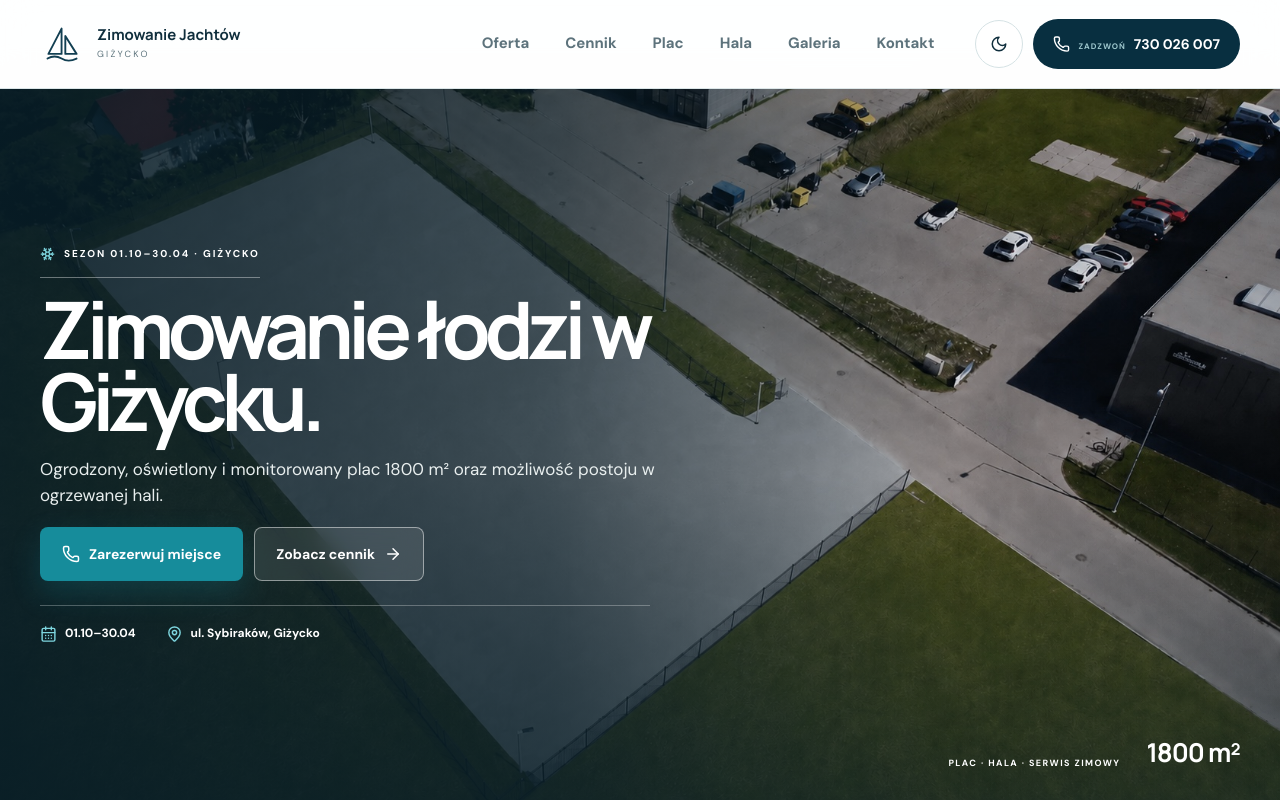
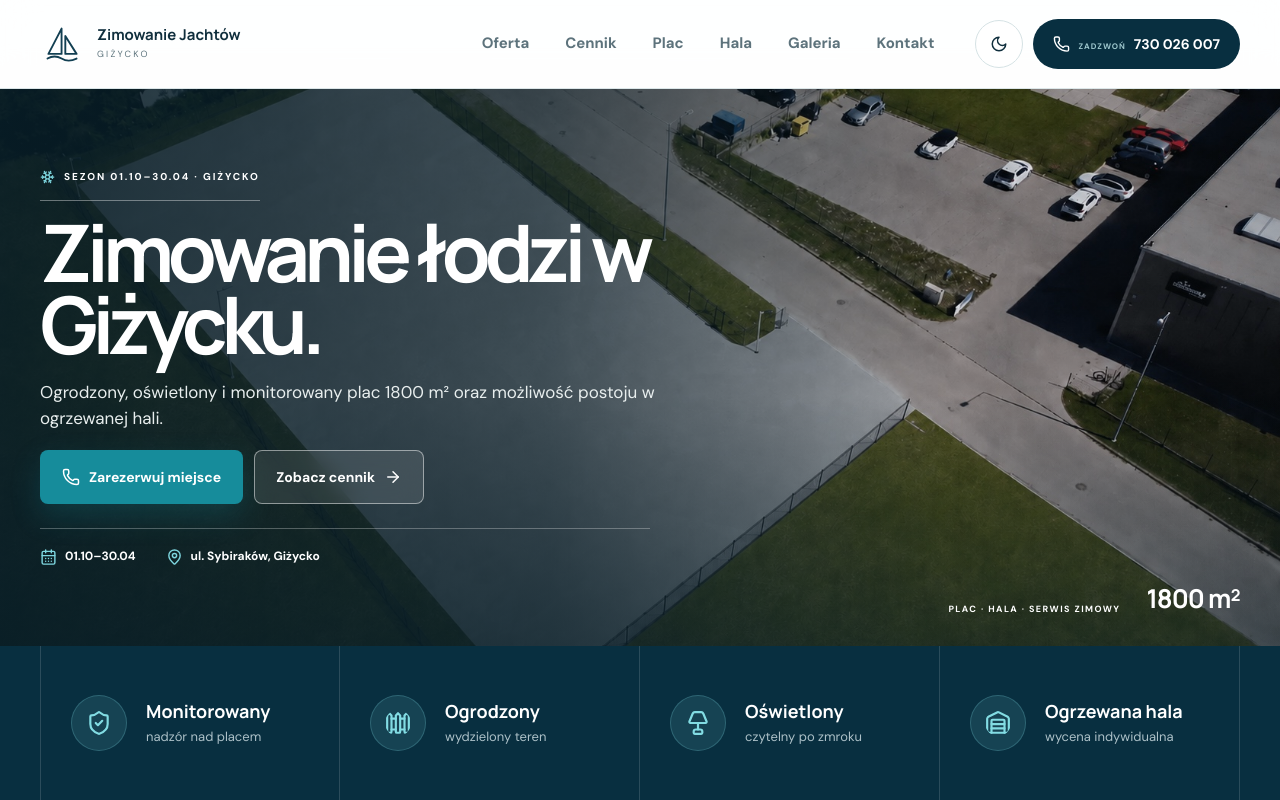
Before and after one commit to bohunek5/zimowanie, a React (Vite) app: page / in a window 1280 px wide. Shown: the top 800 px of the page. Built offline with nearby package versions, Linux system fonts and the light colour scheme.

Commit message:
Reveal benefit cards below desktop hero

```diff
--- a/src/site.css
+++ b/src/site.css
@@ -564,9 +564,9 @@
 /* Desktop hero occupies the visible canvas instead of extending below the fold */
 @media(min-width:951px){
   .home-hero{
-    height:calc(100svh - 88px);
-    min-height:650px;
-    max-height:860px;
+    height:calc(100svh - 88px - 154px);
+    min-height:620px;
+    max-height:720px;
     aspect-ratio:auto;
   }
   .home-hero>.photo-layer{background-position:center 46%}
@@ -575,7 +575,7 @@
 }
 
 @media(min-width:951px) and (max-height:820px){
-  .home-hero{min-height:620px}
+  .home-hero{min-height:520px}
   .home-hero__content h1{font-size:clamp(4rem,6.2vw,5.5rem);margin-bottom:20px}
   .home-hero__content>p{font-size:17px;line-height:1.55}
   .home-hero__content .overline{margin-bottom:15px}
```
